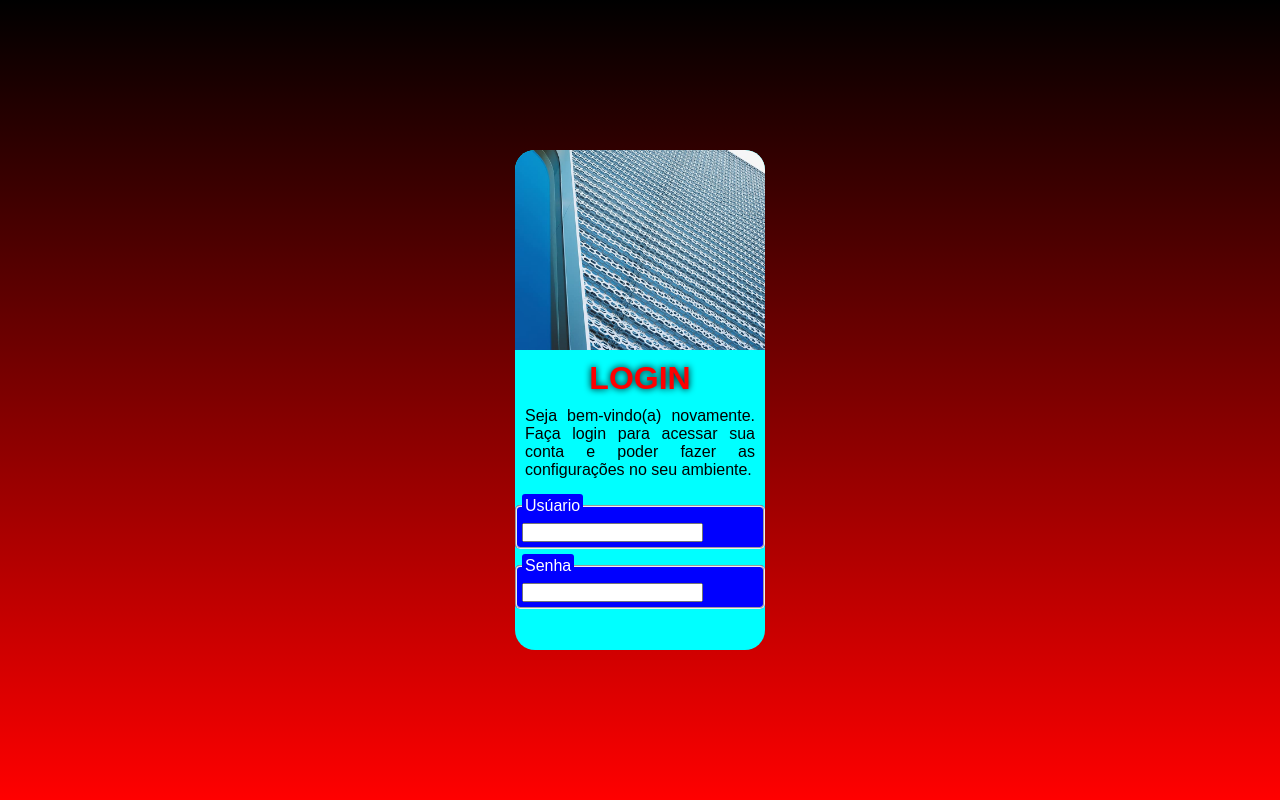
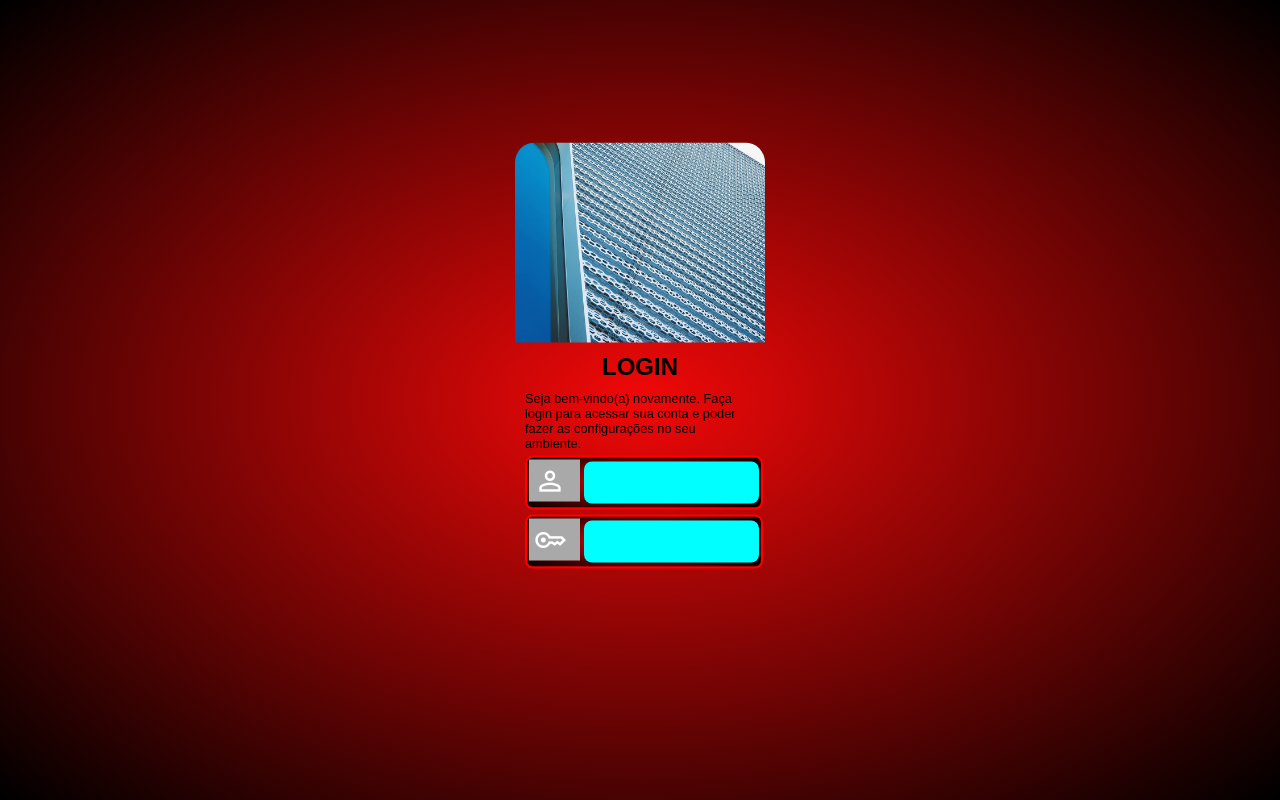
Before and after one commit to ChristopherCPinto/projeto-login, a plain HTML site: page TREINO LOGIN/indextreino.html in a window 1280 px wide. Drawn offline with nearby package versions, Linux system fonts and the light colour scheme.

Commit message:
Ajustes Login e treino

```diff
--- a/TREINO LOGIN/estilo/Mediastyle.css
+++ b/TREINO LOGIN/estilo/Mediastyle.css
@@ -6,61 +6,89 @@
     font-family: Arial, Helvetica, sans-serif;
 }
 
-main{
-
+body, html{
     width: 100vw;
     height: 100vh;
-    background-image: linear-gradient(to top, red, black);
+    background-image: radial-gradient( rgb(241, 8, 8), black);
+
 }
 
-div#imagem{
+main{
+   position: relative;
+   width: 100%;
+   height: 100%;
+
+}
+
+
+#login {
+    position: absolute;
+    top: 50%;
+    left: 50%;
+    overflow: hidden;
+    width: 250px;
+    height: 515px;
+    border-radius: 20px;
+    transform: translate(-50%, -50%);
+
+
+ }
+#login > #imagem{
+    display: block;
     background: url(../imagens/metal.jpg);
-    display: block;
     height: 200px;
     background-size: cover;
     background-position: left bottom;
+}
+
+#login #formulario{
+    display: block;
+    padding: 10px;
+}
+
+
+#formulario h1{
+    padding-bottom: 10px;
+    text-align: center;
+}
+#formulario p{
+   font-size: 0.8em;
+}
 
 
 
-}
+.campo{
+    background-image: radial-gradient( rgb(241, 8, 8), black);
+    border: 2px solid red;
+    display: block;
+    padding: 2px;
+    width: 100%;
+    height: 40%;
+    border-radius: 8px;
+    margin: 5px 0px;
+    }
+    .campo label{
+        display: none;
+    }
 
-section#login{
-    position: absolute;
-    width: 100vw;
-    height: 100vh;
-    width: 250px;
-    height: 500px;
-    top: 50%;
-    left: 50%;
-    background-color: aqua;
-    border-radius: 20px;
-    transform: translate(-50%, -50%);
-    overflow: hidden;
 
-}
-#login h1{
-    padding-top: 10px;
-    text-align: center;
-    color: red;
+.campo span{
+    color: white;
     font-size: 2em;
-    text-shadow: 0px 0px 7px black;
+    width: 40.5px;
+    padding: 5px;
+    background-color: darkgrey;
+    }
 
-}
-#login p{
-    text-align: center;
-    text-align: justify;
-    padding: 10px;
-}
+    .campo input{
+        background-color: aqua;
+        font-size: 2.3em;
+        width: calc(100% - 55px);
+        height: 100%;
+        border: 0px;
+        border-radius: 8px;
 
-fieldset{
-    padding: 5px;
-    background-color: blue;
-    color: white;
-    border-radius: 5px;
-    margin-top: 5px;
-}
-fieldset legend{
-    background-color: blue;
-    padding: 3px;
-    border-radius: 3px;
-}
+
+        transform: translateY(-2px);
+
+    }
--- a/TREINO LOGIN/indextreino.html
+++ b/TREINO LOGIN/indextreino.html
@@ -1,40 +1,51 @@
 <!DOCTYPE html>
 <html lang="pt-br">
+
 <head>
     <meta charset="UTF-8">
     <meta name="viewport" content="width=device-width, initial-scale=1.0">
     <title>Treino login</title>
     <link rel="stylesheet" href="estilo/treinostyle.css">
     <link rel="stylesheet" href="estilo/Mediastyle.css">
+    <link rel="stylesheet"
+        href="https://fonts.googleapis.com/css2?family=Material+Symbols+Outlined:opsz,wght,FILL,GRAD@24,400,0,0" />
 </head>
+
 <body>
 
     <main>
 
         <section id="login">
             <div id="imagem">
+                <!--AQUI VAI A IMAGEM-->
+            </div>
 
-            </div>
+            <div id="formulario">
+
                 <h1>LOGIN</h1>
-            <p>Seja bem-vindo(a) novamente. Faça login para acessar sua conta e poder fazer as configurações no seu ambiente.</p>
+
+                <p>Seja bem-vindo(a) novamente. Faça login para acessar sua conta e poder fazer as configurações no seu
+                    ambiente.
+                </p>
 
                 <form action="cadastro.php" method="post" autocomplete="on">
 
-                <fieldset>
-                    <legend>Usúario</legend>
+                    <div class="campo">
+                        <span class="material-symbols-outlined">
+                            person
+                        </span>
                         <label for="iusuario"></label>
                         <input type="email" name="emai" id="iusuario">
-
-                </fieldset>
-
-                <fieldset>
-                    <legend>Senha</legend>
+                    </div>
+                    <div class="campo">
+                        <span class="material-symbols-outlined">
+                            key
+                        </span>
                         <label for="isenha" aria-placeholder="senha"></label>
                         <input type="password" name="senha" id="isenha">
-                </fieldset>
-
-
+                    </div>
                 </form>
+            </div>
 
         </section>
 
@@ -42,4 +53,5 @@
     </main>
 
 </body>
+
 </html>
--- a/estilos/style.css
+++ b/estilos/style.css
@@ -81,19 +81,18 @@ div.campo > label{
 }
 div.campo i{
     color: white;
-
     font-size: 2em;
     width: 40px;
     padding: 5px;
 }
 div.campo > input{
     background-color: #49a09d;
-    font-size: 1em;
+    font-size: 1.5em;
     width: calc(100% - 46px);
     height: 100%;
     border: 0px;
     border-radius: 8px;
-    transform: translateY(-13px);
+    transform: translateY(-6.6px);
 }
 
 div.campo input:focus-within{
```
Also changed, not shown: index.html (+6 -1 lines). Lines whose indentation alone changed are shown as unchanged.
